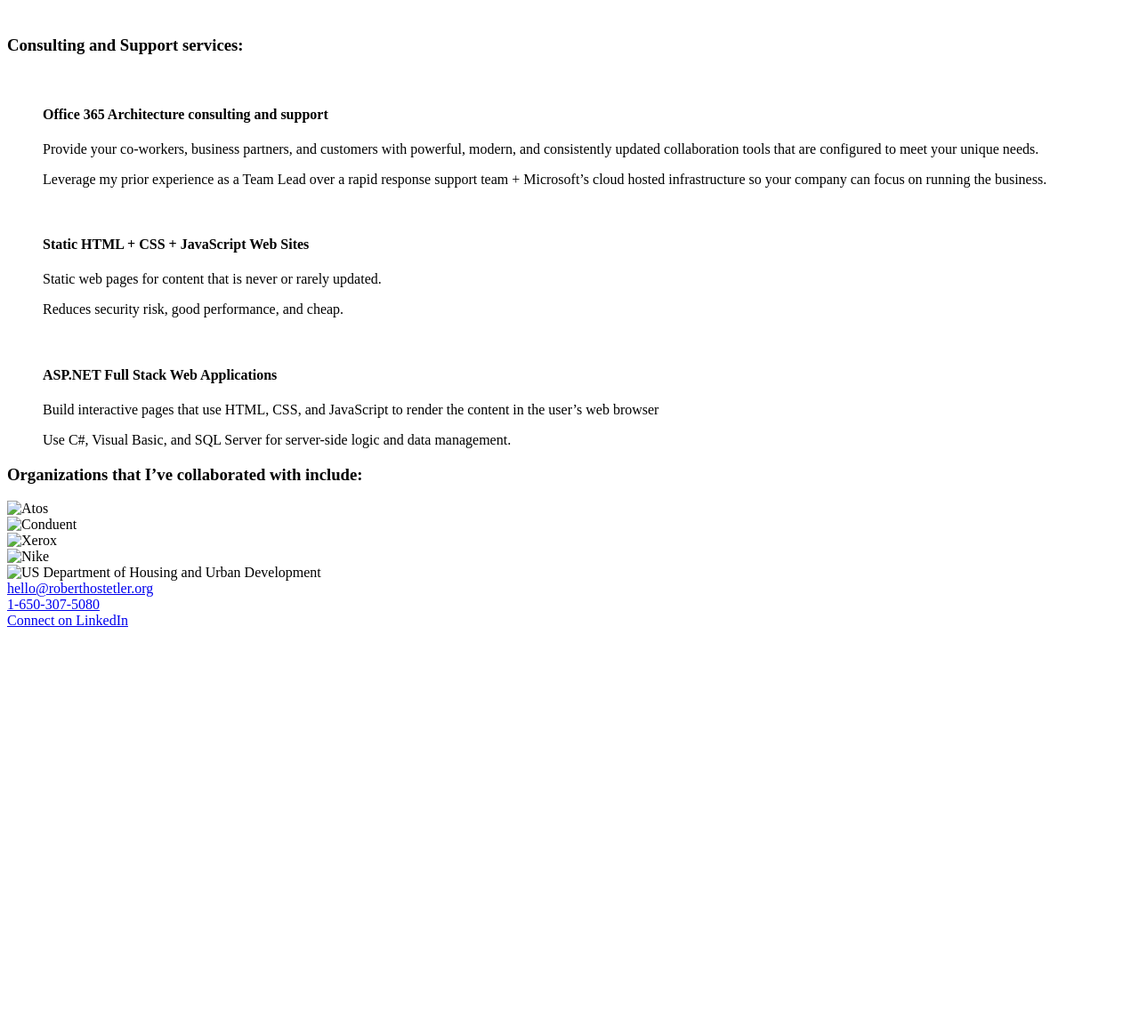
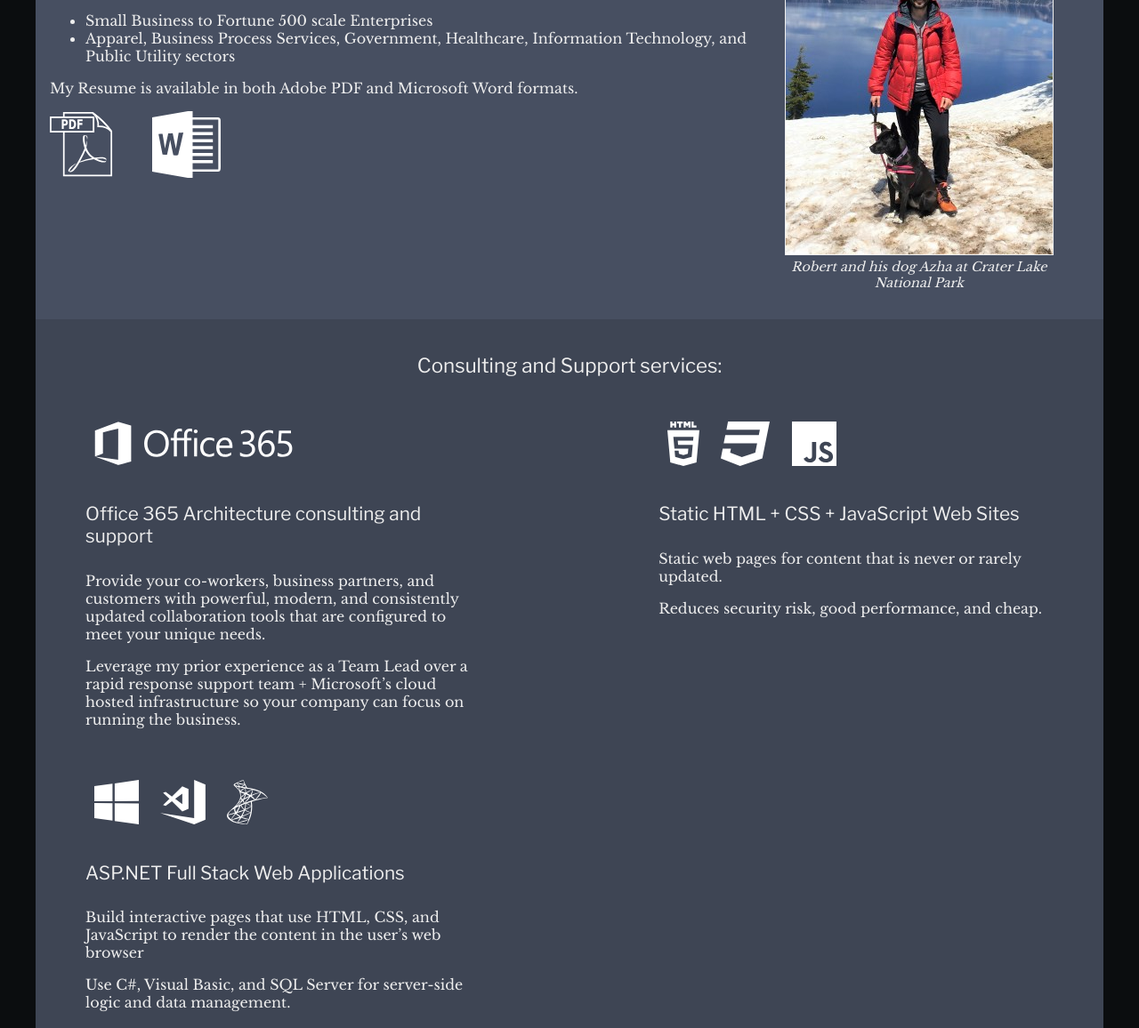
Before and after one commit to roberthostetler/WebsiteV2, a plain HTML site: page index.html in a window 1280 px wide. Shown: the part 397-1553 px from the top of the page at 89% size. Before the commit the page ends 1112 px from the top, so only its background shows below. Drawn offline with nearby package versions, Linux system fonts and the light colour scheme; the site is published under a folder, as on GitHub Pages, so addresses that start at the root find nothing.

Commit message:
Update index.html
switch file paths to look at current folder, not root

```diff
--- a/index.html
+++ b/index.html
@@ -12,11 +12,11 @@
   <link href="https://fonts.googleapis.com/css?family=Libre+Franklin" rel="stylesheet">
   <link href="https://fonts.googleapis.com/css?family=Libre+Baskerville" rel="stylesheet">
 
-  <link rel="stylesheet" media="screen" href="/css/styles.css">
-  <link rel="stylesheet" media="(max-width: 640px)" href="/css/max-640px.css">
-  <link rel="stylesheet" media="(min-width: 640px) and (max-width: 960px)" href="/css/min-640px.css">
-  <link rel="stylesheet" media="(min-width: 960px) and (max-width: 1382px)" href="/css/min-960px.css">
-  <link rel="stylesheet" media="(min-width: 1382px)" href="/css/min-1382px.css">
+  <link rel="stylesheet" media="screen" href="css/styles.css">
+  <link rel="stylesheet" media="(max-width: 640px)" href="css/max-640px.css">
+  <link rel="stylesheet" media="(min-width: 640px) and (max-width: 960px)" href="css/min-640px.css">
+  <link rel="stylesheet" media="(min-width: 960px) and (max-width: 1382px)" href="css/min-960px.css">
+  <link rel="stylesheet" media="(min-width: 1382px)" href="css/min-1382px.css">
 
 </head>
 
@@ -29,7 +29,7 @@
     <h3>My Story:</h3>
 
     <figure id="Robert">
-      <img srcset="/images/profile_photo_crater_lake_2x.jpg 2x, /images/profile_photo_crater_lake_3x.jpg 3x" src="/images/profile_photo_crater_lake_1x.jpg" alt="" />
+      <img srcset="images/profile_photo_crater_lake_2x.jpg 2x, images/profile_photo_crater_lake_3x.jpg 3x" src="images/profile_photo_crater_lake_1x.jpg" alt="" />
       <figcaption>Robert and his dog Azha at Crater Lake National Park</figcaption>
     </figure>
 
@@ -47,16 +47,16 @@
     <p>My Resume is available in both Adobe PDF and Microsoft Word formats.</p>
 
     <div id="Resume">
-      <a href="RobertHostetlerResume.pdf"><img src="/logos/Resume/AdobePDF_white.svg" alt="" width="" height=""></a>
-      <a href="RobertHostetlerResume.docx"><img src="/logos/Resume/MicrosoftWord_white.svg" alt="" width="" height=""></a>
+      <a href="RobertHostetlerResume.pdf"><img src="logos/Resume/AdobePDF_white.svg" alt="" width="" height=""></a>
+      <a href="RobertHostetlerResume.docx"><img src="logos/Resume/MicrosoftWord_white.svg" alt="" width="" height=""></a>
     </div>
   </section>
   <section id="Services">
     <h3>Consulting and Support services:</h3>
     <div id="ServiceDescriptions">
         <figure>
-          <!-- <img src="/logos/Technology/SharePoint.svg" alt="" width="" height=""> -->
-          <img src="/logos/Technology/Office365.svg" alt="" width="" height="">
+          <!-- <img src="logos/Technology/SharePoint.svg" alt="" width="" height=""> -->
+          <img src="logos/Technology/Office365.svg" alt="" width="" height="">
           <figcaption>
             <h4>Office 365 Architecture consulting and support</h4>
             <p>Provide your co-workers, business partners, and customers with powerful, modern, and consistently updated collaboration tools that are configured to meet your unique needs.</p>
@@ -64,9 +64,9 @@
           </figcaption>
         </figure>
         <figure>
-          <img src="/logos/Technology/HTML5.svg" alt="" width="" height="">
-          <img src="/logos/Technology/CSS.svg" alt="" width="" height="">
-          <img src="/logos/Technology/JavaScript.svg" alt="" width="" height="">
+          <img src="logos/Technology/HTML5.svg" alt="" width="" height="">
+          <img src="logos/Technology/CSS.svg" alt="" width="" height="">
+          <img src="logos/Technology/JavaScript.svg" alt="" width="" height="">
           <figcaption>
               <h4>Static HTML + CSS + JavaScript Web Sites</h4>
               <p>Static web pages for content that is never or rarely updated.</p>
@@ -74,9 +74,9 @@
             </figcaption>
         </figure>
         <figure>
-          <img src="/logos/Technology/Windows.svg" alt="" width="" height="">
-          <img src="/logos/Technology/VisualStudio.svg" alt="" width="" height="">
-          <img src="/logos/Technology/SQLServer.svg" alt="" width="" height="">
+          <img src="logos/Technology/Windows.svg" alt="" width="" height="">
+          <img src="logos/Technology/VisualStudio.svg" alt="" width="" height="">
+          <img src="logos/Technology/SQLServer.svg" alt="" width="" height="">
           <figcaption>
               <h4>ASP.NET Full Stack Web Applications</h4>
               <p>Build interactive pages that use HTML, CSS, and JavaScript to render the content in the user’s web browser</p>
@@ -88,17 +88,17 @@
   <section id="Clients">
     <h3>Organizations that I&rsquo;ve collaborated with include:</h3>
     <div id="ClientImages">
-      <div><img src="/logos/Companies/Atos.svg" alt="Atos" width="" height=""></div>
-      <div><img src="/logos/Companies/Conduent.svg" alt="Conduent" width="" height=""></div>
-      <div><img src="/logos/Companies/Xerox.svg" alt="Xerox" width="" height=""></div>
-      <div><img src="/logos/Companies/Nike.svg" alt="Nike" width="" height=""></div>
-      <div><img src="/logos/Companies/HUD.svg" alt="US Department of Housing and Urban Development" width="" height=""></div>
+      <div><img src="logos/Companies/Atos.svg" alt="Atos" width="" height=""></div>
+      <div><img src="logos/Companies/Conduent.svg" alt="Conduent" width="" height=""></div>
+      <div><img src="logos/Companies/Xerox.svg" alt="Xerox" width="" height=""></div>
+      <div><img src="logos/Companies/Nike.svg" alt="Nike" width="" height=""></div>
+      <div><img src="logos/Companies/HUD.svg" alt="US Department of Housing and Urban Development" width="" height=""></div>
     </div>
   </section>
   <footer id="GetInTouch">
-    <div><a href="mailto:hello@roberthostetler.org"><img src="/logos/Contact/envelope-square.svg" alt="" width="" height="">hello@roberthostetler.org</a></div>
-    <div><a href="tel:16503075080"><img src="/logos/Contact/phone-square.svg" alt="" width="" height="">1-650-307-5080</a></div>
-    <div><a href="https://www.linkedin.com/in/roberthostetler/" target="_blank"><img src="/logos/Contact/linkedin.svg" alt="" width="" height="">Connect on LinkedIn</a></div>
+    <div><a href="mailto:hello@roberthostetler.org"><img src="logos/Contact/envelope-square.svg" alt="" width="" height="">hello@roberthostetler.org</a></div>
+    <div><a href="tel:16503075080"><img src="logos/Contact/phone-square.svg" alt="" width="" height="">1-650-307-5080</a></div>
+    <div><a href="https://www.linkedin.com/in/roberthostetler/" target="_blank"><img src="logos/Contact/linkedin.svg" alt="" width="" height="">Connect on LinkedIn</a></div>
   </footer>
 </body>
 </html>
```
